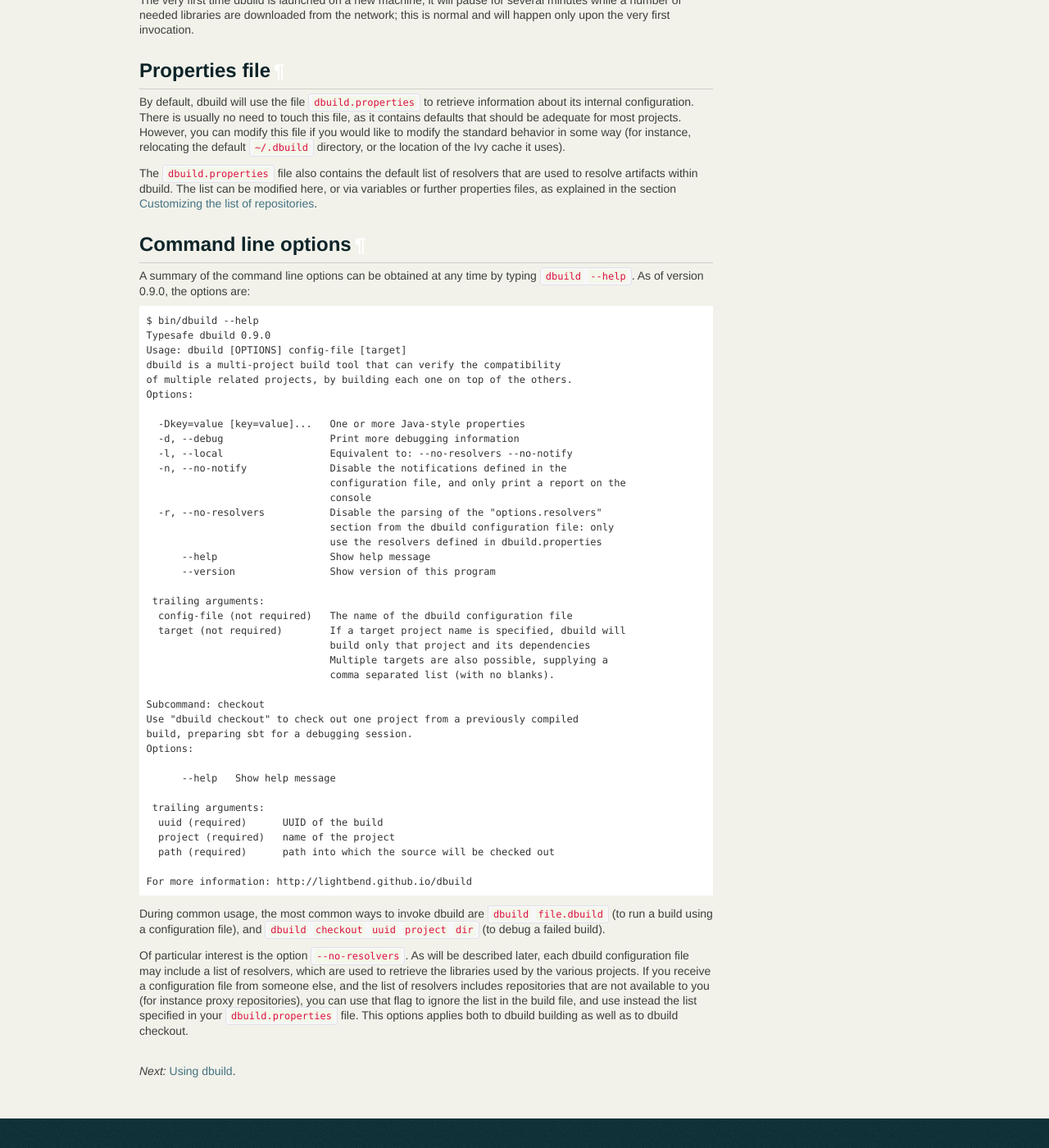
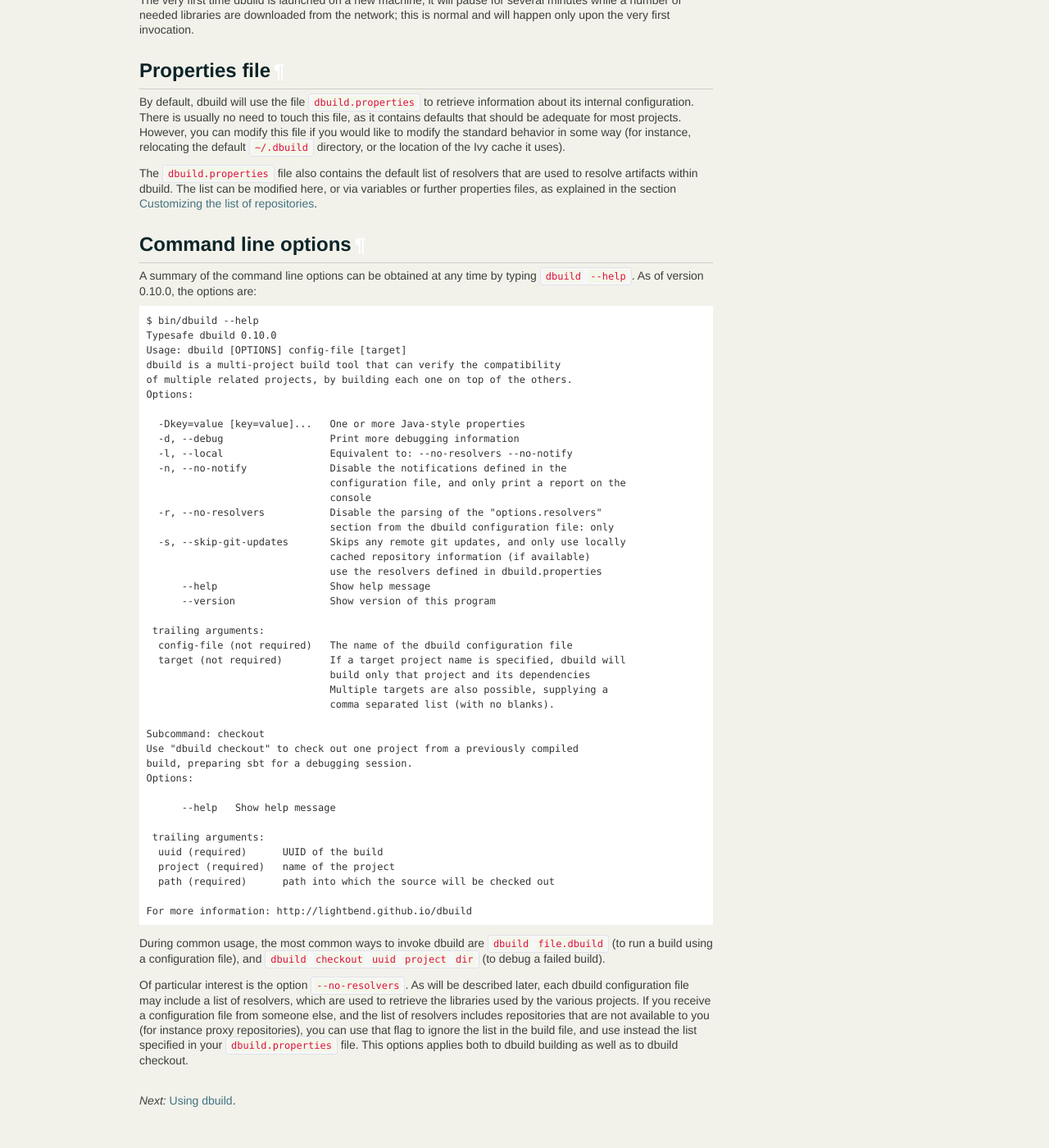
Before and after one commit to lightbend-labs/dbuild, a Sphinx documentation site: the page built from docs/src/sphinx/download.rst, in a window 1280 px wide and 1400 px high, scrolled down 890 px. Shown: the whole window at 82% size. Built offline with Sphinx 7.4.7, drawn with Linux system fonts in a browser that asks for light colours; the version number could not be read and is left out; before the commit the page ends 2254 px from its top, so only the background shows below that.

Commit message:
Moving towards version 0.10.0

```diff
--- a/docs/src/sphinx/download.rst
+++ b/docs/src/sphinx/download.rst
@@ -65,12 +65,12 @@
 --------------------
 
 A summary of the command line options can be obtained at any time by typing ``dbuild --help``. As of
-version 0.9.0, the options are:
+version 0.10.0, the options are:
 
 .. code-block:: text
 
    $ bin/dbuild --help
-   Typesafe dbuild 0.9.0
+   Typesafe dbuild 0.10.0
    Usage: dbuild [OPTIONS] config-file [target]
    dbuild is a multi-project build tool that can verify the compatibility
    of multiple related projects, by building each one on top of the others.
@@ -84,6 +84,8 @@
                                   console
      -r, --no-resolvers           Disable the parsing of the "options.resolvers"
                                   section from the dbuild configuration file: only
+     -s, --skip-git-updates       Skips any remote git updates, and only use locally
+                                  cached repository information (if available)
                                   use the resolvers defined in dbuild.properties
          --help                   Show help message
          --version                Show version of this program
```
Also changed, not shown: CHANGELOG.md (+8 -0 lines), 1 other file.
